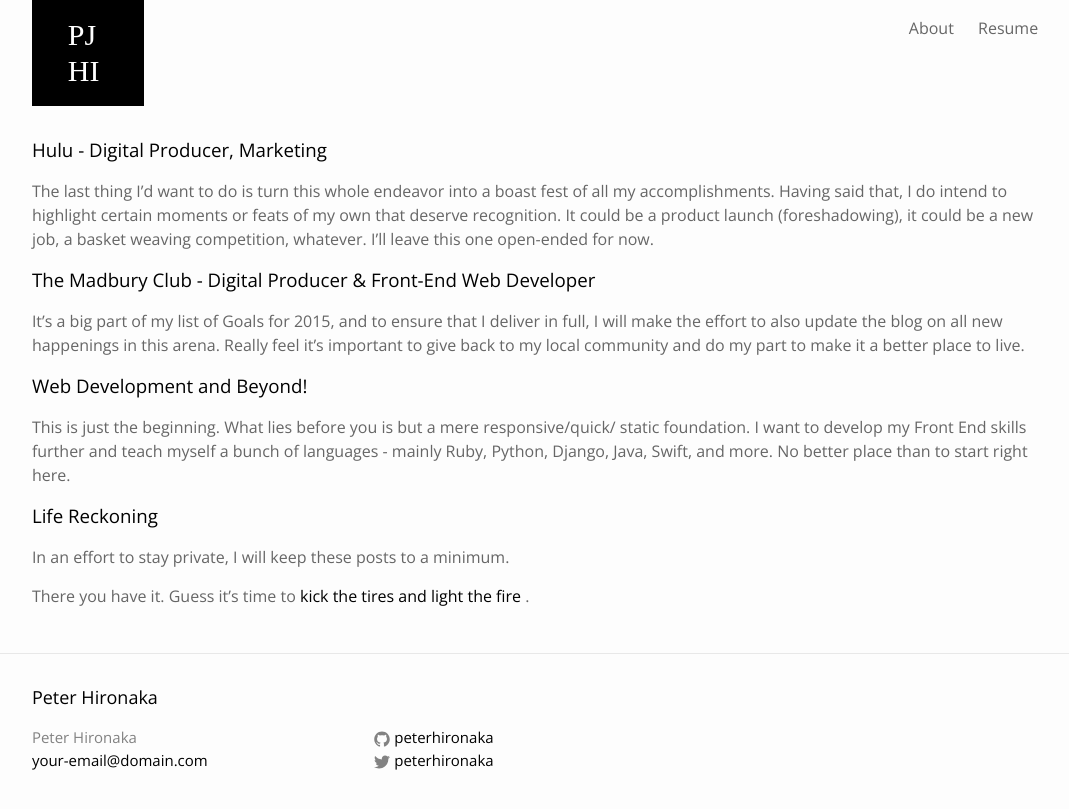
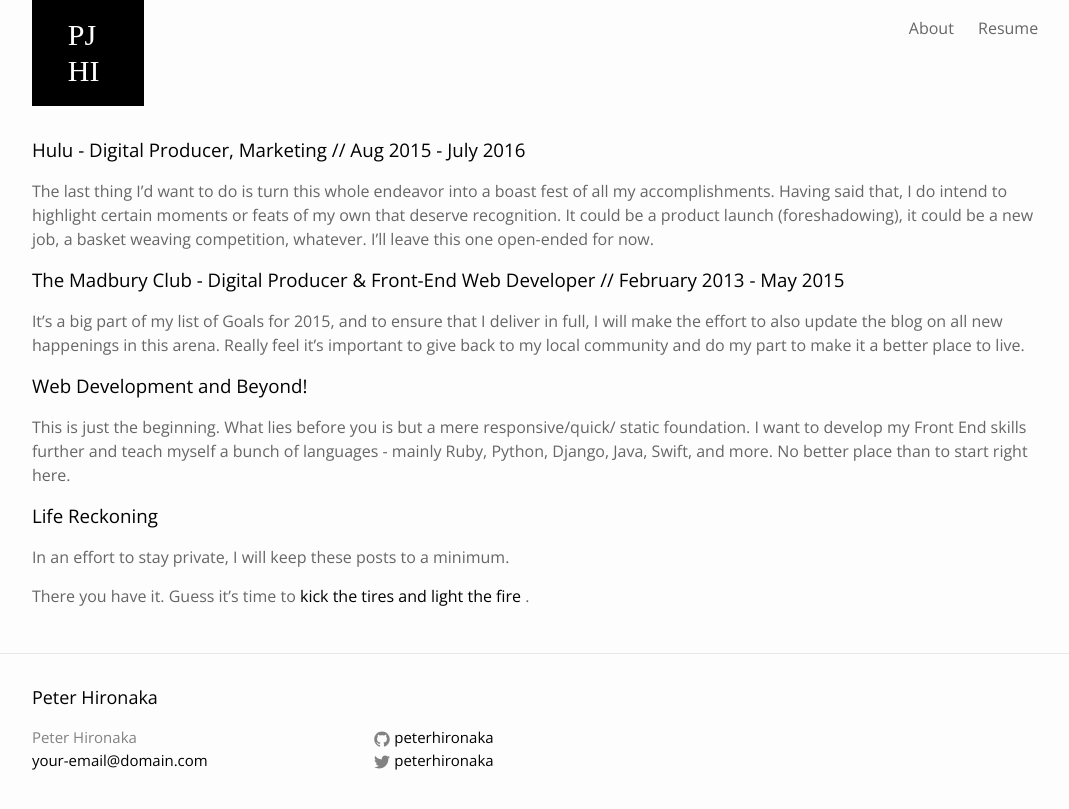
Before and after one commit to PHironaka/p-hironaka, a Jekyll site: the page built from resume.markdown, in a window 1280 px wide. Shown: the top 809 px of the page, without its empty margins (105-1174 px from the left). Built offline with Jekyll 4.4.1, drawn with Linux system fonts in a browser that asks for light colours.

Commit message:
Updated Resume

```diff
--- a/resume.markdown
+++ b/resume.markdown
@@ -4,11 +4,11 @@ date: 2016-07-14 02:35:00 Z
 layout: default
 ---
 
-### Hulu - Digital Producer, Marketing
+### Hulu - Digital Producer, Marketing // Aug 2015 - July 2016
 
 The last thing I'd want to do is turn this whole endeavor into a boast fest of all my accomplishments. Having said that, I do intend to highlight certain moments or feats of my own that deserve recognition. It could be a  product launch (foreshadowing), it could be a new job, a basket weaving competition, whatever. I'll leave this one open-ended for now.
 
-### The Madbury Club - Digital Producer & Front-End Web Developer
+### The Madbury Club - Digital Producer & Front-End Web Developer // February 2013 - May 2015
 
 It's a big part of my list of Goals for 2015, and to ensure that I deliver in full, I will make the effort to also update the blog on all new happenings in this arena. Really feel it's important to give back to my local community and do my part to make it a better place to live.
 
```
